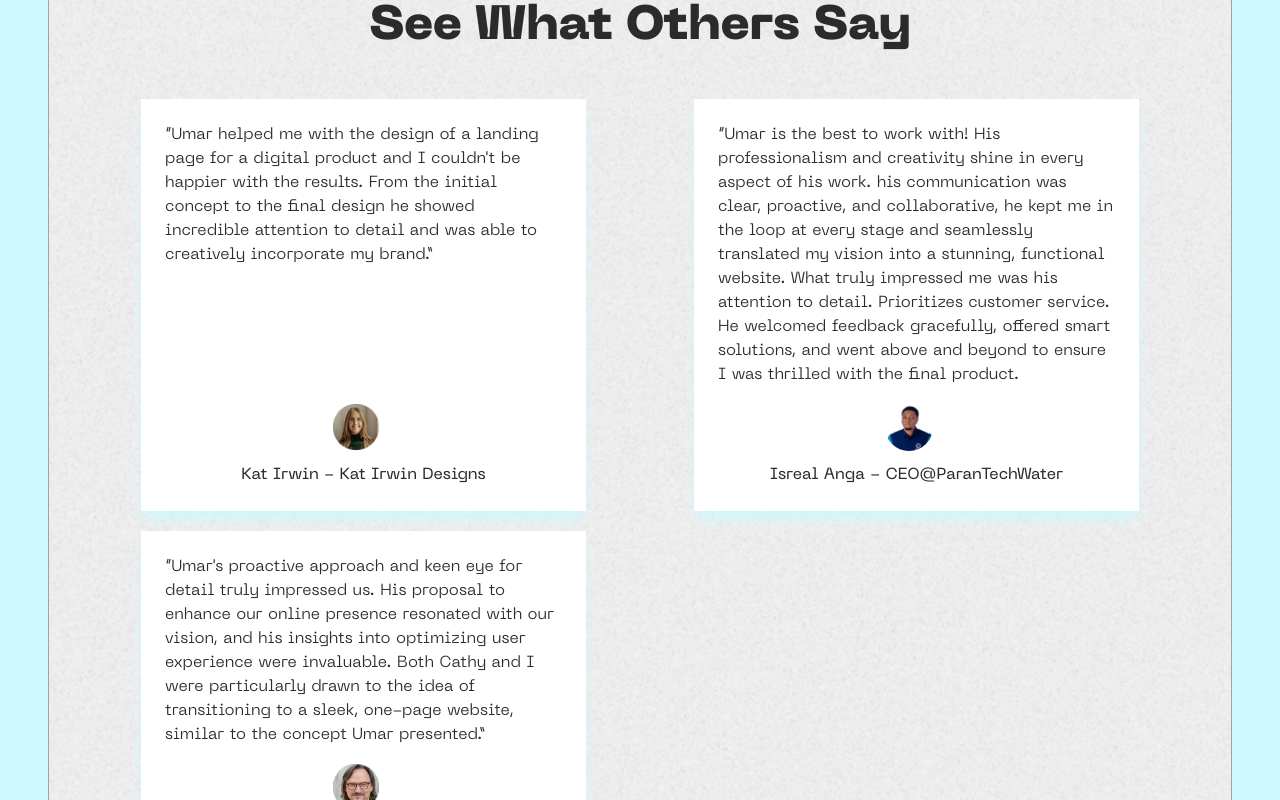
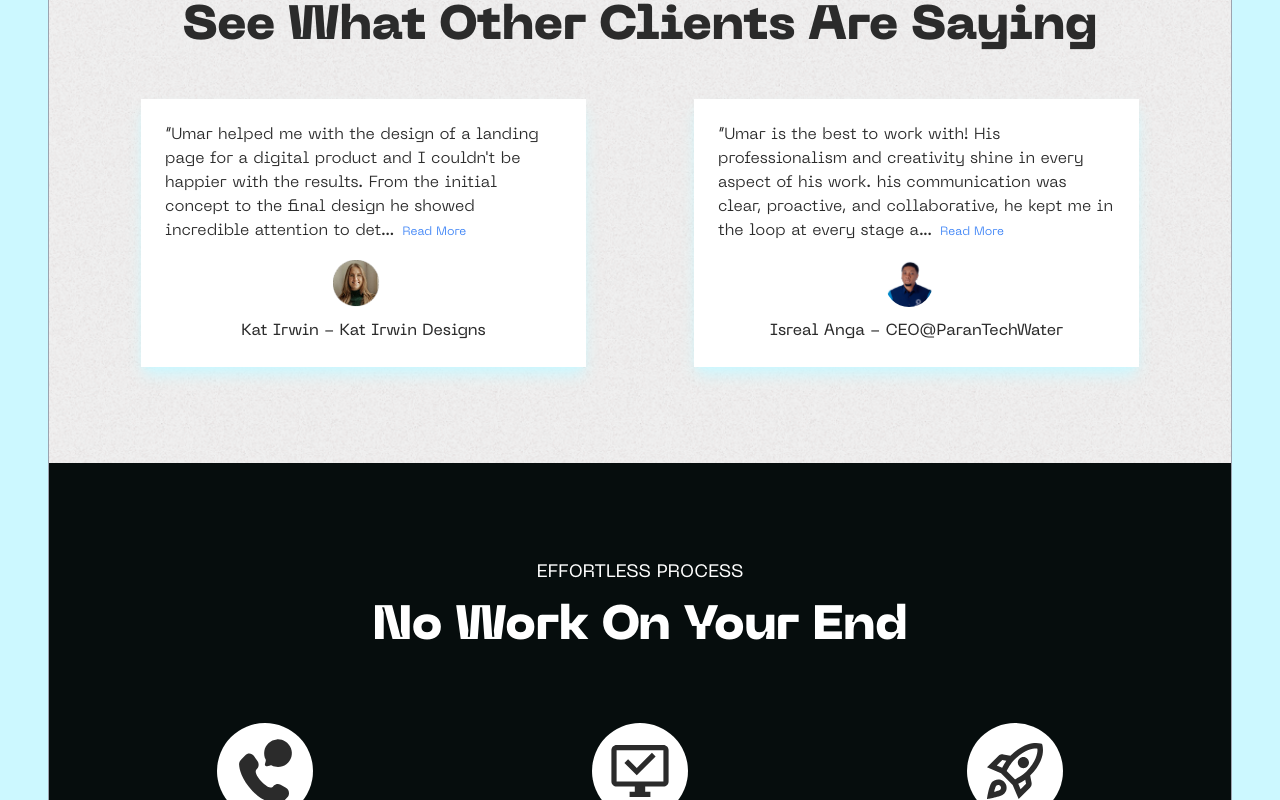
Before and after one commit to reality-farouqk/farouqkdesigns, a Next.js app: page / in a window 1280 px wide. Shown: the part 2620-3420 px from the top of the page. Built offline with nearby package versions, Linux system fonts and the light colour scheme.

Commit message:
Enhance Testimonial component with read more functionality and update testimonials text

```diff
--- a/app/components/Testimonial.tsx
+++ b/app/components/Testimonial.tsx
@@ -1,37 +1,62 @@
-import React from 'react';
+import React, { useState } from 'react';
 import Image from 'next/image';
 
 const Testimonial: React.FC = () => {
   const testimonials = [
     {
       id: 1,
-      text: `“Umar helped me with the design of a landing page for a digital product and I couldn't be happier with the results. From the initial concept to the final design he showed incredible attention to detail and was able to creatively incorporate my brand.”`,
+      text: `“Umar helped me with the design of a landing page for a digital product and I couldn't be happier with the results.
+
+From the initial concept to the final design he showed incredible attention to detail and was able to creatively incorporate my brand. The landing page is not only visually appealing but also perfectly aligned with our goals and target audience. Throughout the project, Umar maintained a high level of professionalism and great communication. As a busy business owner, I appreciate how smoothly everything went - delivered on time with minimal direction from my side.
+
+I highly recommend Umar to anyone looking for a talented, reliable designer who takes initiative. I'm looking forward to working with him again on future projects.”`,
       image: '/Kat Irwin.png',
       name: 'Kat Irwin - Kat Irwin Designs',
     },
     {
       id: 2,
-      text: `“Umar is the best to work with! His professionalism and creativity shine in every aspect of his work. his communication was clear, proactive, and collaborative, he kept me in the loop at every stage and seamlessly translated my vision into a stunning, functional website. What truly impressed me was his attention to detail. Prioritizes customer service. He welcomed feedback gracefully, offered smart solutions, and went above and beyond to ensure I was thrilled with the final product.`,
+      text: `“Umar is the best to work with! His professionalism and creativity shine in every aspect of his work. his communication was clear, proactive, and collaborative, he kept me in the loop at every stage and seamlessly translated my vision into a stunning, functional website. What truly impressed me was his attention to detail. Prioritizes customer service. He welcomed feedback gracefully, offered smart solutions, and went above and beyond to ensure I was thrilled with the final product."`,
       image: '/isreal-anga.jpg',
       name: 'Isreal Anga - CEO@ParanTechWater',
     },
-    {
-      id: 3,
-      text: `“Umar's proactive approach and keen eye for detail truly impressed us. His proposal to enhance our online presence resonated with our vision, and his insights into optimizing user experience were invaluable. Both Cathy and I were particularly drawn to the idea of transitioning to a sleek, one-page website, similar to the concept Umar presented.”`,
-      image: '/robert@contentadvisory.png',
-      name: 'Robert Rose - CEO@TCA(now Seventh Bear)',
-    },
   ];
+
+  const [expanded, setExpanded] = useState<{ [key: number]: boolean }>({});
+
+  const toggleReadMore = (id: number) => {
+    setExpanded((prev) => ({ ...prev, [id]: !prev[id] }));
+  };
+
+  const truncateText = (text: string, limit: number) => {
+    if (text.length <= limit) return text;
+    return text.substring(0, limit) + '...';
+  };
 
   return (
     <section className="text-[#2b2b2b] bg-cover bg-center px-5 py-24 md:px-12" style={{ backgroundImage: 'url(/Testimonial-bg.png)' }}>
-      <h1 className="text-3xl md:text-4xl lg:text-5xl text-center font-bold capitalize mb-12">See What Others Say</h1>
+      <h1 className="text-3xl md:text-4xl lg:text-5xl text-center font-bold capitalize mb-12">See What Other Clients Are Saying</h1>
       <div className="grid grid-cols-1 lg:grid-cols-2 gap-10 lg:gap-5">
         {testimonials.map((testimonial) => (
           <div key={testimonial.id} className="bg-white p-6 md:mx-11 shadow-lg shadow-[#CCF8FF] h-auto flex flex-col justify-between">
-            <p className="text-base font-light mb-4">{testimonial.text}</p>
+            <p className="text-base font-light mb-4">
+              {expanded[testimonial.id]
+                ? testimonial.text
+                : truncateText(testimonial.text, 200)}
+              <span
+                className="text-blue-500 cursor-pointer text-xs ml-2"
+                onClick={() => toggleReadMore(testimonial.id)}
+              >
+                {expanded[testimonial.id] ? 'Read Less' : 'Read More'}
+              </span>
+            </p>
             <div className="flex flex-col items-center">
-              <Image width={50} height={50}  src={testimonial.image} alt={testimonial.name} className="w-12 h-12 rounded-full mr-4" />
+              <Image
+                width={50}
+                height={50}
+                src={testimonial.image}
+                alt={testimonial.name}
+                className="w-12 h-12 rounded-full mr-4"
+              />
               <p className="text-base font-normal mt-3">{testimonial.name}</p>
             </div>
           </div>
```
